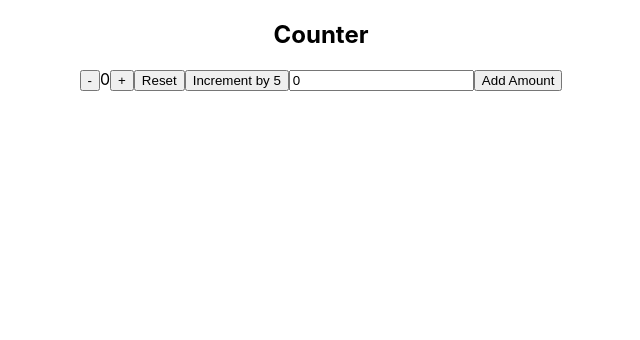
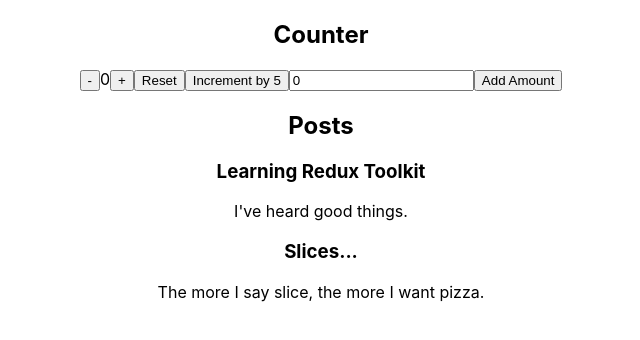
Before and after one commit to ylmgrbzz/React-Redux-Toolkit-Tutorial, a React (Create React App) app: page / in a window 1280 px wide. Shown: the top 340 px of the page, without its empty margins (319-959 px from the left). Built offline with nearby package versions, Linux system fonts and the light colour scheme.

Commit message:
Add PostsList component to App.js

```diff
--- a/src/App.js
+++ b/src/App.js
@@ -1,11 +1,13 @@
 import logo from "./logo.svg";
 import "./App.css";
 import Counter from "./features/counter/Counter";
+import PostsList from "./features/posts/PostsList";
 
 function App() {
   return (
     <div className="App">
       <Counter />
+      <PostsList />
     </div>
   );
 }
--- /dev/null
+++ b/src/features/posts/PostsList.js
@@ -0,0 +1,23 @@
+import React from "react";
+import { useSelector, useDispatch } from "react-redux";
+
+const PostsList = () => {
+  const posts = useSelector((state) => state.posts);
+  const dispatch = useDispatch();
+
+  const renderedPosts = posts.map((post) => (
+    <article className="post-excerpt" key={post.id}>
+      <h3>{post.title} </h3>
+      <p className="post-content">{post.content.substring(0, 100)}</p>
+    </article>
+  ));
+
+  return (
+    <section>
+      <h2>Posts</h2>
+      {renderedPosts}
+    </section>
+  );
+};
+
+export default PostsList;
```
